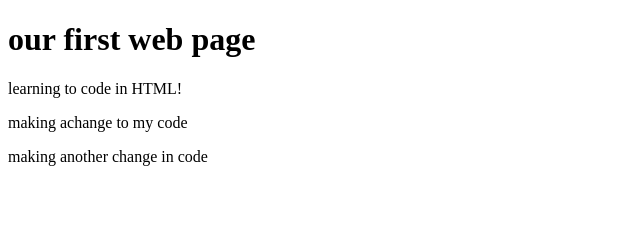
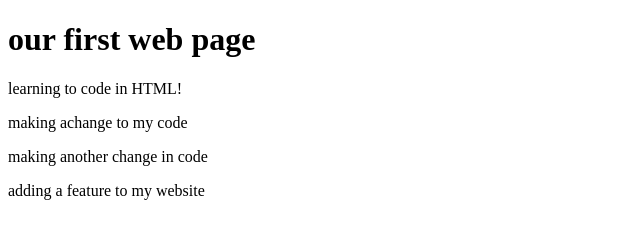
Before and after one commit to tulasithumu/spring-dis, a plain HTML site: page index.html in a window 1280 px wide. Shown: the whole page, without its empty margins (0-640 px from the left). Drawn offline with Linux system fonts and the light colour scheme.

Commit message:
First Version New Branch

```diff
--- a/index.html
+++ b/index.html
@@ -6,5 +6,6 @@
         <p>learning to code in HTML!</p>
         <p>making achange to my code </p>
         <p>making another change in code </p>
+        <p>adding a feature to my website </p>
     </body>
 </html>
```
